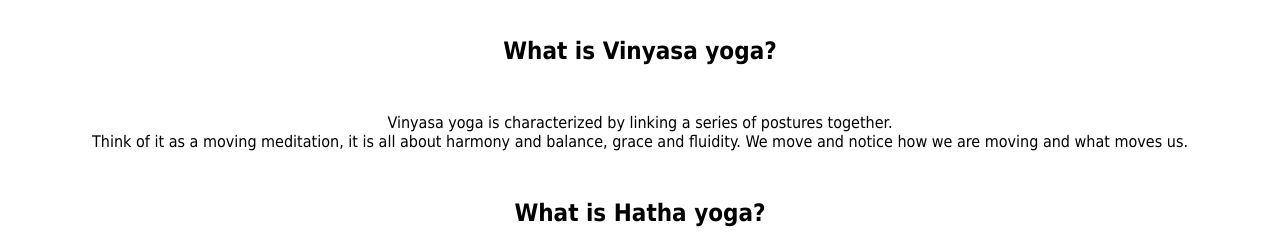
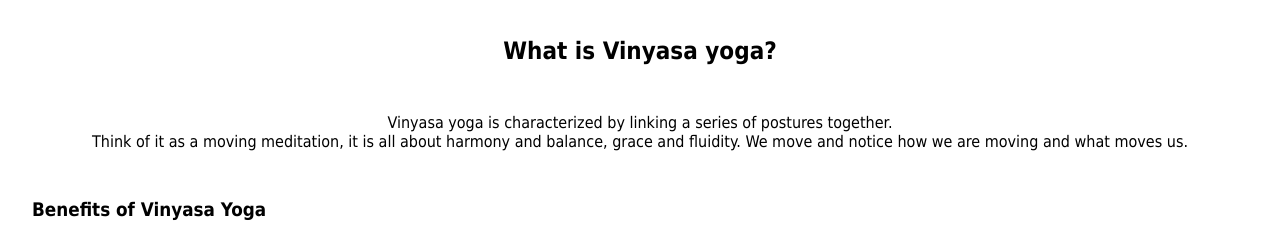
Before and after one commit to laurstevenson/glitchyoga, a plain HTML site: page index.html in a window 1280 px wide. Shown: the part 550-787 px from the top of the page. Drawn offline with Linux system fonts and the light colour scheme.

Commit message:
🔦🎬 Updated with Glitch

```diff
--- a/index.html
+++ b/index.html
@@ -31,6 +31,10 @@
         Vinyasa yoga is characterized by linking a series of postures together.<br>
         Think of it as a moving meditation, it is all about harmony and balance, grace and fluidity. We move and notice how we are moving and what moves us.
       </p>
+
+      <h3>
+        Benefits of Vinyasa Yoga
+      </h3>
     </div>
 
     <h2>
```
